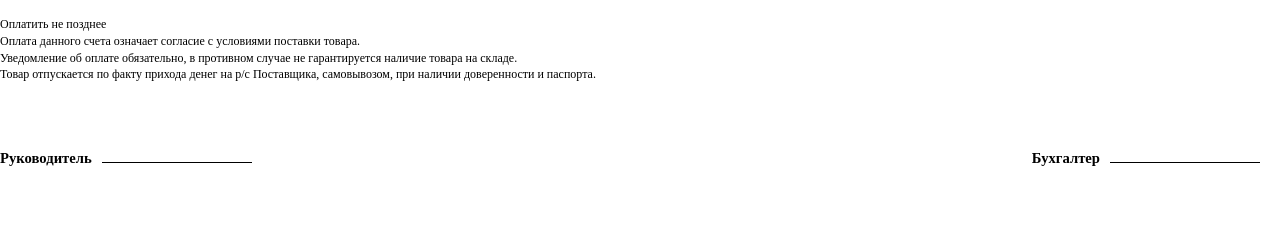
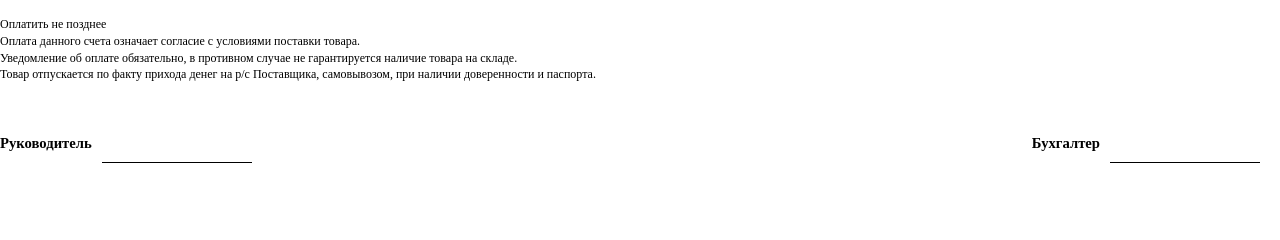
Before and after one commit to adiga-code/payment_bot, a Python web app: template bot/templates/invoice_template.html in a window 1280 px wide. Shown: the part 406-646 px from the top of the page. Run offline with Jinja, Linux system fonts and the light colour scheme; the template is opened without the code that fills it, so the values that code supplies are empty.

Commit message:
Revert line alignment and position signatures at bottom
- Reverted signature-block alignment back to center
- Changed signature vertical position from top to bottom

https://claude.ai/code/session_2b297ee1-6d82-4de3-9aaf-49c882ee949e

```diff
--- a/bot/templates/invoice_template.html
+++ b/bot/templates/invoice_template.html
@@ -154,7 +154,7 @@
 
         .signature-block {
             display: flex;
-            align-items: baseline;
+            align-items: center;
             gap: 10px;
             position: relative;
         }
@@ -180,7 +180,7 @@
         .signature-img {
             position: absolute;
             right: 3mm;
-            top: 0;
+            bottom: 0;
             max-width: 20mm;
             max-height: 15mm;
             object-fit: contain;
```
